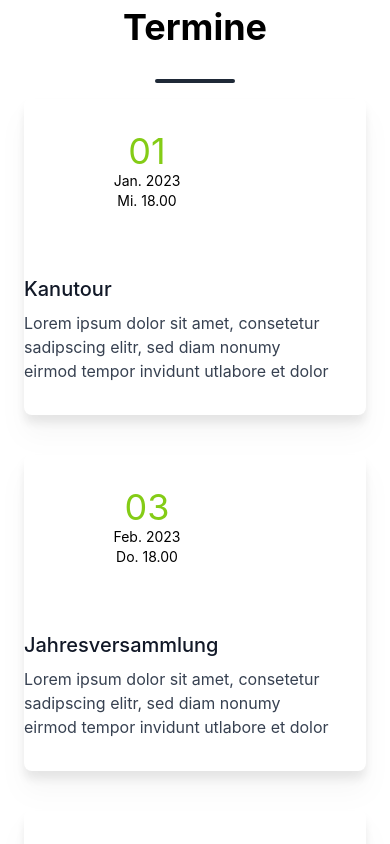
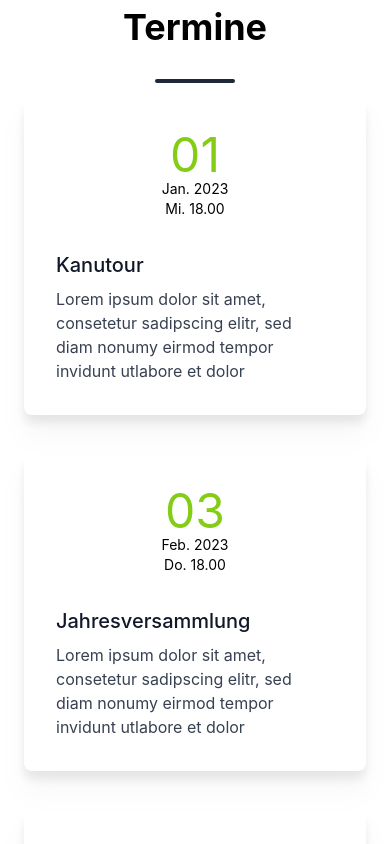
Before and after one commit to ratisbona-coding/website, a SvelteKit app: page / in a window 390 px wide. Shown: the part 7160-8004 px from the top of the page. Built offline with nearby package versions, Linux system fonts and the light colour scheme.

Commit message:
refactor: 💡 fix first findings

```diff
--- a/package.json
+++ b/package.json
@@ -14,6 +14,7 @@
 	"devDependencies": {
 		"@popperjs/core": "^2.11.6",
 		"@sveltejs/adapter-auto": "next",
+		"@sveltejs/adapter-static": "^1.0.0-next.48",
 		"@sveltejs/kit": "next",
 		"@typescript-eslint/eslint-plugin": "^5.27.0",
 		"@typescript-eslint/parser": "^5.27.0",
--- a/src/routes/landing/Termine.svelte
+++ b/src/routes/landing/Termine.svelte
@@ -48,13 +48,13 @@
 				<div
 					class="flex flex-col md:flex-row rounded-lg bg-white drop-shadow-xl hover:drop-shadow-2xl hover:cursor-pointer"
 				>
-					<div class="date ml-8 mt-8 mr-32 mb-8 text-center">
-						<h1 class="text-lime-500 text-4xl">{card.date.day}</h1>
+					<div class="date mt-8 md:ml-8 md:mt-8 md:mr-32 md:mb-8 text-center">
+						<h1 class="text-lime-500 text-5xl md:text-4xl">{card.date.day}</h1>
 						<p class="text-black text-sm overflow-auto">{card.date.month}</p>
 						<p class="text-black text-sm">{card.date.time}</p>
 					</div>
-					<div class="flex flex-col justify-start">
-						<h5 class="mt-8 text-gray-900 text-xl font-medium mb-2">{card.title}</h5>
+					<div class="p-8 pb-0 lg:p-0 ma-4 flex flex-col justify-start">
+						<h5 class=" text-gray-900 text-xl font-medium mb-2">{card.title}</h5>
 						<p class="text-gray-700 text-base mb-8 mr-8">
 							{card.description}
 						</p>
--- a/svelte.config.js
+++ b/svelte.config.js
@@ -1,16 +1,16 @@
-import adapter from '@sveltejs/adapter-auto';
+import adapter from '@sveltejs/adapter-static';
 import preprocess from 'svelte-preprocess';
 
 /** @type {import('@sveltejs/kit').Config} */
 const config = {
 	kit: {
-		adapter: adapter()
+		adapter: adapter({ pages: 'build', assets: 'build', fallback: null })
 	},
 	preprocess: [
 		preprocess({
-		  postcss: true,
-		}),
-	  ],
+			postcss: true
+		})
+	]
 };
 
 export default config;
```
Also changed, not shown: 2 other files (tests, documents, lock files or other folders).
